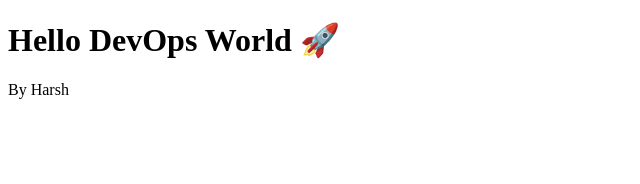
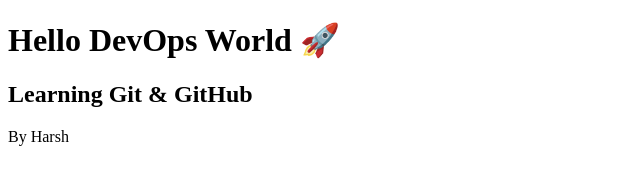
Before and after one commit to harshkuvarvanshi/devops-practice-app, a plain HTML site: page index.html in a window 1280 px wide. Shown: the whole page, without its empty margins (0-640 px from the left). Drawn offline with Linux system fonts and the light colour scheme.

Commit message:
Add learning section

```diff
--- a/index.html
+++ b/index.html
@@ -5,6 +5,8 @@
 </head>
 <body>
   <h1>Hello DevOps World 🚀</h1>
+  <h2>Learning Git & GitHub</h2>
+
   <p>By Harsh</p>
 </body>
 </html>
```
